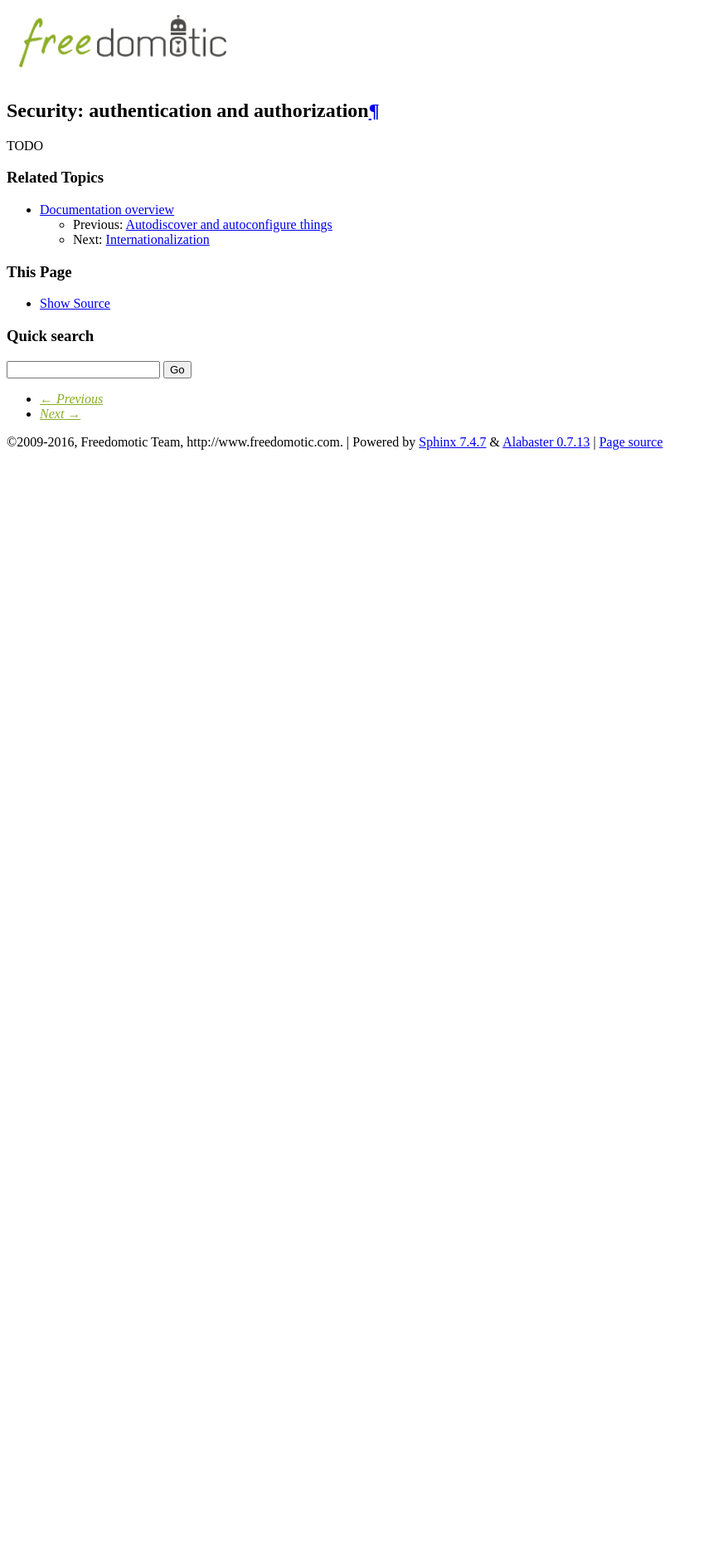
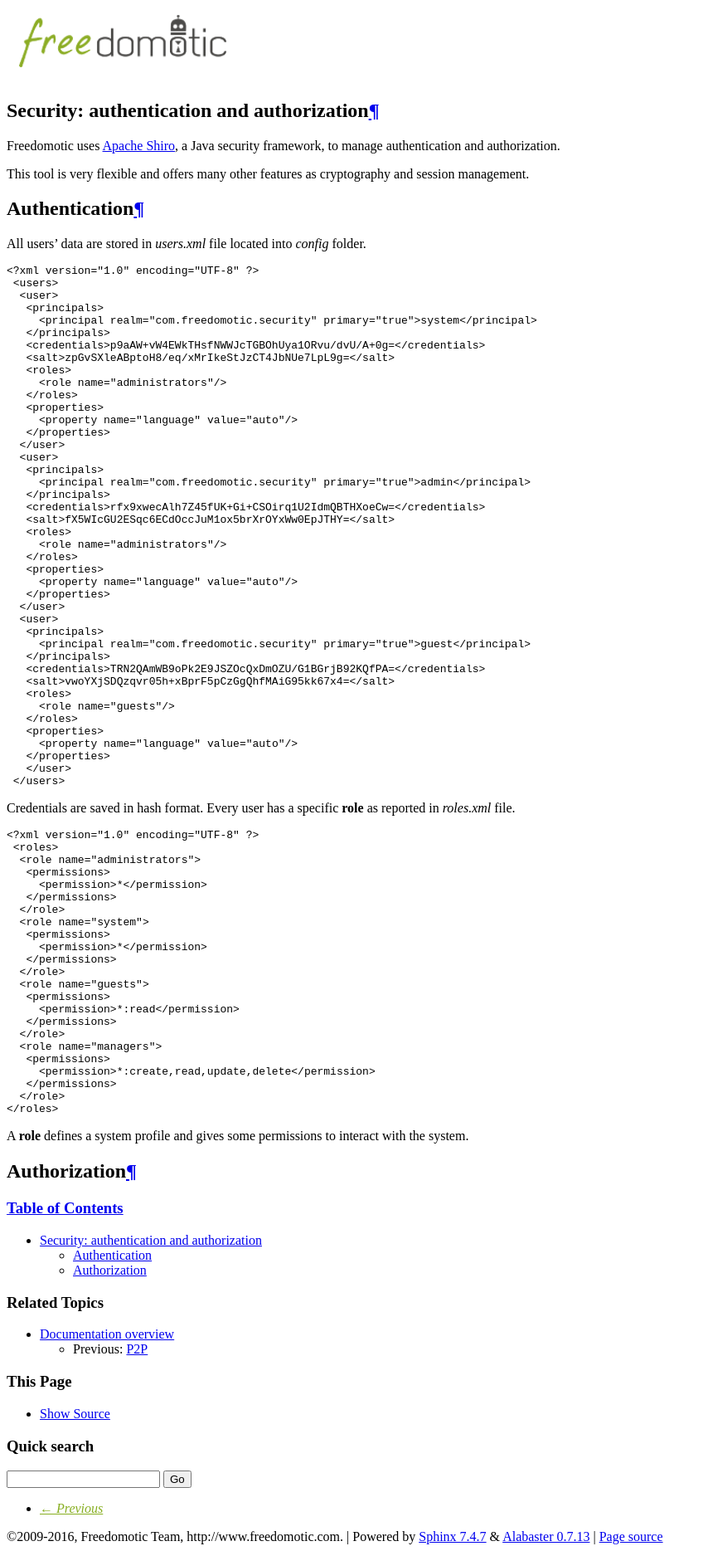
Before and after one commit to freedomotic/fd-developer-manual, a Sphinx documentation site: the page built from docs/source/plugins/security.rst, in a window 1280 px wide. Shown: the whole page at 83% size, without its empty margins (0-854 px from the left). Built offline with Sphinx 7.4.7, drawn with Linux system fonts in a browser that asks for light colours; pages that are not in the unit, such as notebooks, are missing from menus; comment, search, counter and statistics services are not loaded; before the commit the page ends 900 px from its top, so only the background shows below that.

Commit message:
added security section

```diff
--- a/docs/source/_templates/index.html
+++ b/docs/source/_templates/index.html
@@ -38,7 +38,6 @@
          - <a class="linkdescr" href="{{ pathto("plugins/handle-plugin-errors") }}">{%trans%}Handle errors{%endtrans%}</a><br/>
          - <a class="linkdescr" href="{{ pathto("plugins/listen-to-events-programmatically") }}">{%trans%}Listen to Events programmatically{%endtrans%}</a><br/>
          - <a class="linkdescr" href="{{ pathto("plugins/autodiscovering") }}">{%trans%}Autodiscover and autoconfigure things{%endtrans%}</a><br/>
-         - <a class="linkdescr" href="{{ pathto("plugins/security") }}">{%trans%}Security: authentication and authorization{%endtrans%}</a><br/>
          - <a class="linkdescr" href="{{ pathto("plugins/internationalization") }}">{%trans%}Internationalization: translate your plugin{%endtrans%}</a><br/>
 
         </p>
@@ -63,6 +62,10 @@
          - <a class="linkdescr" href="{{ pathto("services/natural-language-processing") }}">{%trans%}Natural language processing{%endtrans%}</a><br/>
          - <a class="linkdescr" href="{{ pathto("services/p2p") }}">{%trans%}P2P{%endtrans%}</a><br/>
       </p>
+      <p class="biglink"><div class="section-title">{%trans%}Security{%endtrans%}</div>
+        - <a class="linkdescr" href="{{ pathto("plugins/security") }}">{%trans%}Security: authentication and authorization{%endtrans%}</a><br/>
+      </p>
+
 
     </td>
     </tr>
--- a/docs/source/plugins/security.rst
+++ b/docs/source/plugins/security.rst
@@ -2,4 +2,92 @@
 Security: authentication and authorization
 ==========================================
 
-TODO
+Freedomotic uses `Apache Shiro <https://shiro.apache.org/>`_, a Java security framework, to manage authentication and authorization.
+
+This tool is very flexible and offers many other features as cryptography and session management.
+
+Authentication
+--------------
+
+All users' data are stored in *users.xml* file located into *config* folder.
+
+.. code:: xml
+
+ <?xml version="1.0" encoding="UTF-8" ?>
+  <users>
+   <user>
+    <principals>
+      <principal realm="com.freedomotic.security" primary="true">system</principal>
+    </principals>
+    <credentials>p9aAW+vW4EWkTHsfNWWJcTGBOhUya1ORvu/dvU/A+0g=</credentials>
+    <salt>zpGvSXleABptoH8/eq/xMrIkeStJzCT4JbNUe7LpL9g=</salt>
+    <roles>
+      <role name="administrators"/>
+    </roles>
+    <properties>
+      <property name="language" value="auto"/>
+    </properties>
+   </user>
+   <user>
+    <principals>
+      <principal realm="com.freedomotic.security" primary="true">admin</principal>
+    </principals>
+    <credentials>rfx9xwecAlh7Z45fUK+Gi+CSOirq1U2IdmQBTHXoeCw=</credentials>
+    <salt>fX5WIcGU2ESqc6ECdOccJuM1ox5brXrOYxWw0EpJTHY=</salt>
+    <roles>
+      <role name="administrators"/>
+    </roles>
+    <properties>
+      <property name="language" value="auto"/>
+    </properties>
+   </user>
+   <user>
+    <principals>
+      <principal realm="com.freedomotic.security" primary="true">guest</principal>
+    </principals>
+    <credentials>TRN2QAmWB9oPk2E9JSZOcQxDmOZU/G1BGrjB92KQfPA=</credentials>
+    <salt>vwoYXjSDQzqvr05h+xBprF5pCzGgQhfMAiG95kk67x4=</salt>
+    <roles>
+      <role name="guests"/>
+    </roles>
+    <properties>
+      <property name="language" value="auto"/>
+    </properties>
+    </user>
+  </users>
+
+
+Credentials are saved in hash format.
+Every user has a specific **role** as reported in *roles.xml* file.
+
+.. code:: xml
+
+ <?xml version="1.0" encoding="UTF-8" ?>
+  <roles>
+   <role name="administrators">
+    <permissions>
+      <permission>*</permission>
+    </permissions>
+   </role>
+   <role name="system">
+    <permissions>
+      <permission>*</permission>
+    </permissions>
+   </role>
+   <role name="guests">
+    <permissions>
+      <permission>*:read</permission>
+    </permissions>
+   </role>
+   <role name="managers">
+    <permissions>
+      <permission>*:create,read,update,delete</permission>
+    </permissions>
+   </role>
+ </roles>
+
+
+A **role** defines a system profile and gives some permissions to interact with the system.
+
+Authorization
+-------------
```
Also changed, not shown: docs/source/index.rst (+6 -1 lines).
